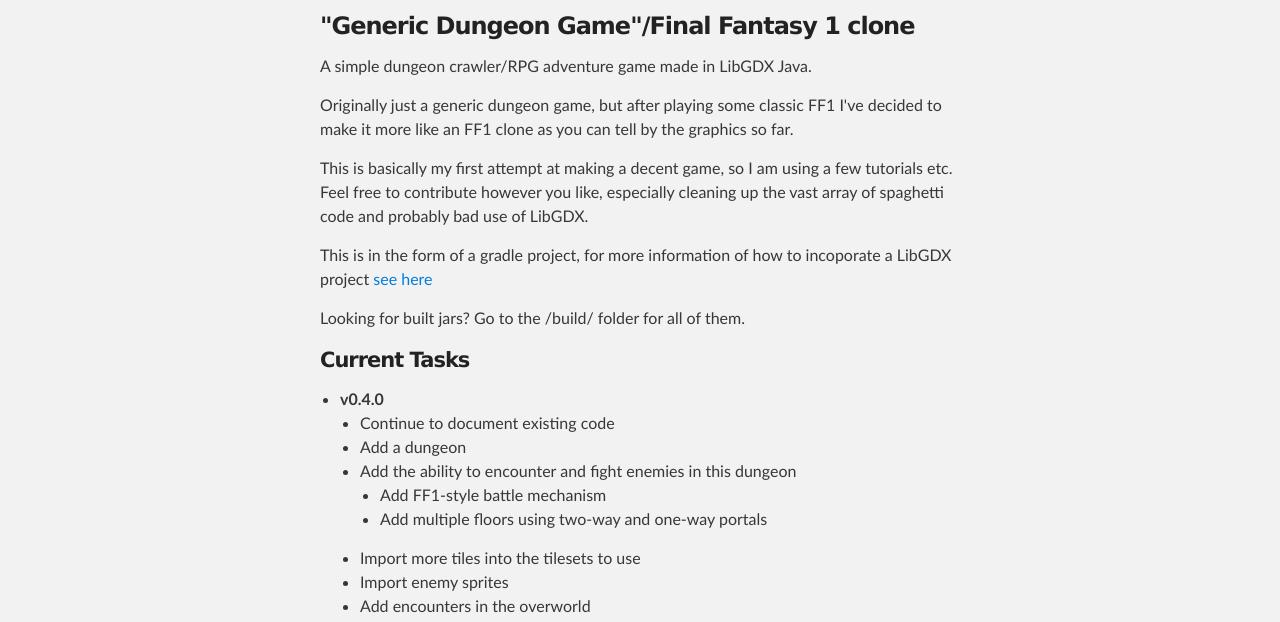
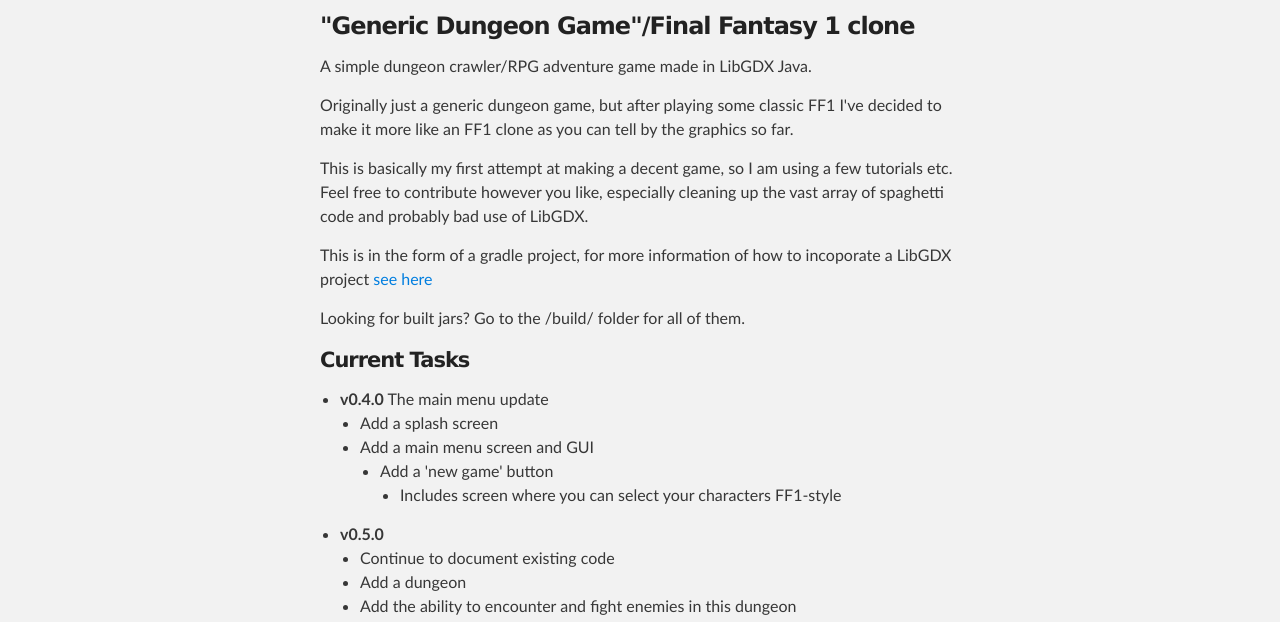
Before and after one commit to TheGoomy42/wowauhauraumo-GDG, a plain HTML site: page index.html in a window 1280 px wide. Shown: the part 315-937 px from the top of the page. Drawn offline with Linux system fonts and the light colour scheme.

```diff
--- a/index.html
+++ b/index.html
@@ -52,7 +52,25 @@ LibGDX.</p>
 
 <ul>
 <li>
-<strong>v0.4.0</strong>
+<strong>v0.4.0</strong> The main menu update
+
+<ul>
+<li>Add a splash screen</li>
+<li>Add a main menu screen and GUI
+
+<ul>
+<li>Add a 'new game' button
+
+<ul>
+<li>Includes screen where you can select your characters FF1-style</li>
+</ul>
+</li>
+</ul>
+</li>
+</ul>
+</li>
+<li>
+<strong>v0.5.0</strong>
 
 <ul>
 <li>Continue to document existing code</li>
```
Also changed, not shown: params.json (+1 -1 lines).
